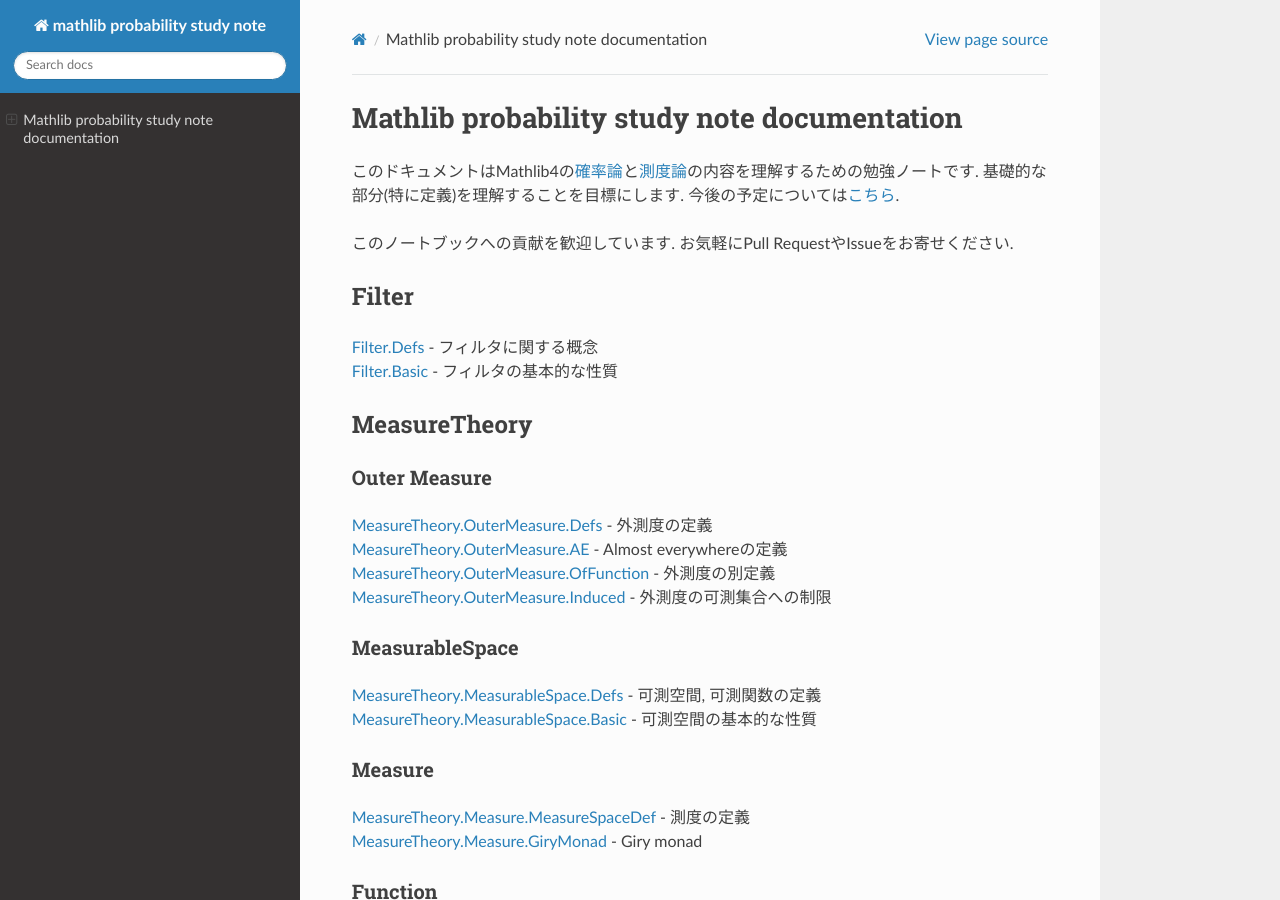
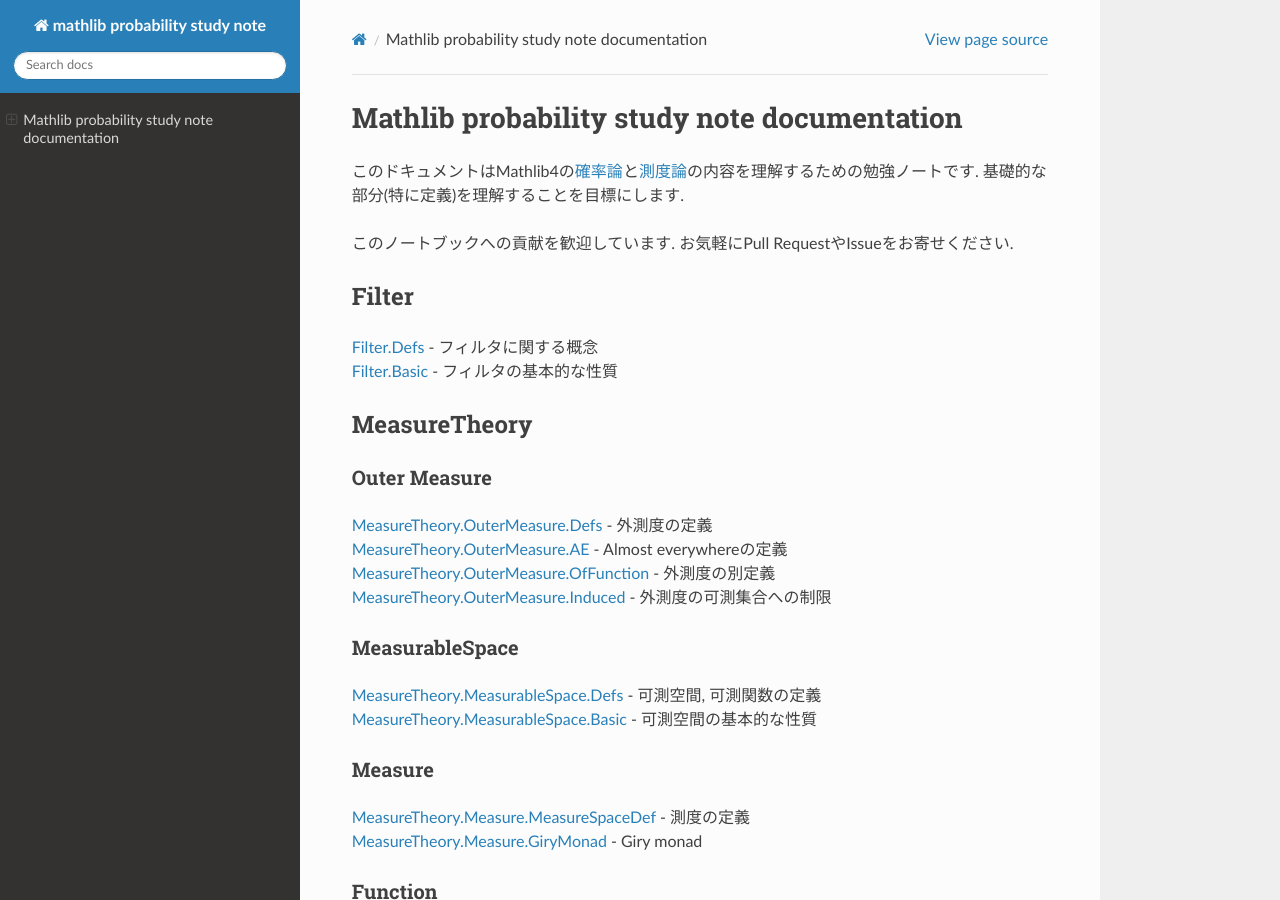
Before and after one commit to auto-res/mathlib_probability_study_note, a Sphinx documentation site: the page built from docs/source/index.md, in a window 1280 px wide and 900 px high. Built offline with Sphinx 7.4.7 and the Read the Docs theme 3.1.0, drawn with Linux system fonts in a browser that asks for light colours.

Commit message:
probability

```diff
--- a/docs/source/index.md
+++ b/docs/source/index.md
@@ -1,7 +1,7 @@
 Mathlib probability study note documentation
 ============================================
 
-このドキュメントはMathlib4の[確率論](https://github.com/leanprover-community/mathlib4/tree/master/Mathlib/Probability)と[測度論](https://github.com/leanprover-community/mathlib4/tree/master/Mathlib/MeasureTheory)の内容を理解するための勉強ノートです. 基礎的な部分(特に定義)を理解することを目標にします. 今後の予定については[こちら](plan.md).
+このドキュメントはMathlib4の[確率論](https://github.com/leanprover-community/mathlib4/tree/master/Mathlib/Probability)と[測度論](https://github.com/leanprover-community/mathlib4/tree/master/Mathlib/MeasureTheory)の内容を理解するための勉強ノートです. 基礎的な部分(特に定義)を理解することを目標にします.
 
 このノートブックへの貢献を歓迎しています. お気軽にPull RequestやIssueをお寄せください.
 
```
Also changed, not shown: docs/source/plan.md (deleted, +0 -6 lines).
